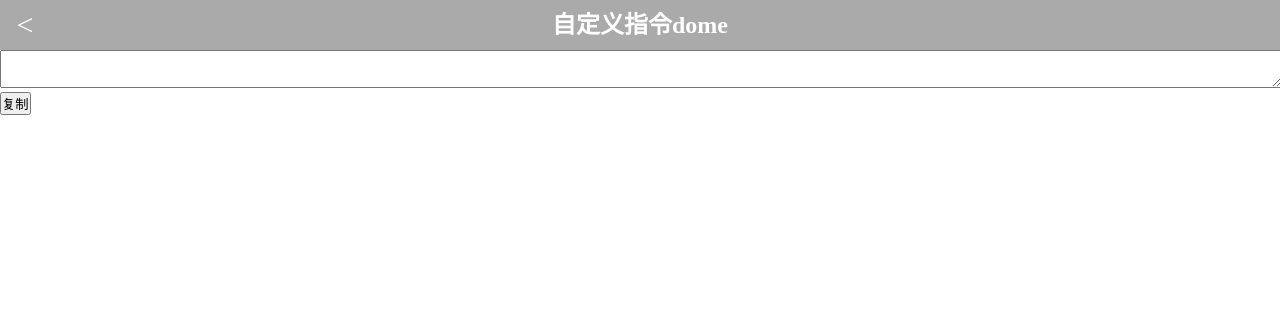
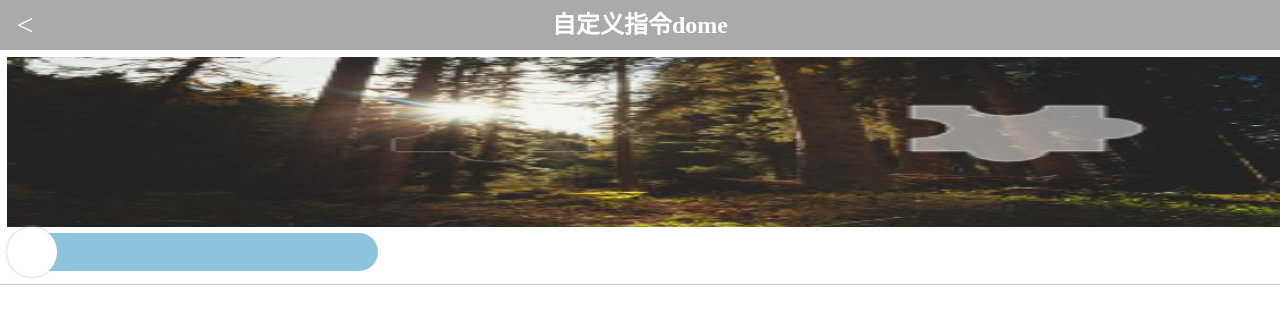
Before and after one commit to johnqin6/vue-demo, a Vue app: page /#/directive in a window 1280 px wide. Shown: the top 324 px of the page. Built offline with nearby package versions, Linux system fonts and the light colour scheme.

Commit message:
滑动验证图组件

```diff
--- /dev/null
+++ b/src/components/slidingPicture.vue
@@ -0,0 +1,253 @@
+<template>
+  <div class="slide-pictures">
+    <div class="sliding-pictures">
+      <div class="vimg">
+        <canvas id="sliderBlock"></canvas>
+        <canvas id="codeImg"></canvas>
+      </div>
+      <div class="slider">
+        <div class="track" :class="{ pintuTrue: puzzle }">
+          {{ tips }}
+        </div>
+        <!-- <div class="button el-icon-s-grid" @mousedown.prevent="drag"></div> -->
+        <div class="button el-icon-s-grid" @touchstart.prevent="drag"></div>
+      </div>
+      <div class="operation">
+        <span
+          title="关闭验证码"
+          @click="visible = false"
+          class="el-icon-circle-close"
+        ></span>
+        <span
+          title="刷新验证码"
+          @click="canvasInit"
+          class="el-icon-refresh-left"
+        ></span>
+      </div>
+    </div>
+  </div>
+</template>
+<script>
+export default {
+  data () {
+    return {
+      copyText: '',
+      // 滑块x轴数据
+      slider: {
+        mx: 0,
+        bx: 0
+      },
+      // 拼图是否正确
+      puzzle: false,
+      tips: ''
+    }
+  },
+  mounted () {
+    this.canvasInit()
+  },
+  methods: {
+    // 拼图验证码初始化
+    canvasInit () {
+      // 生成指定区间的随机数
+      const random = (min, max) => {
+        return Math.floor(Math.random() * (max - min + 1) + min)
+      }
+      // x: 254, y: 109
+      let mx = random(127, 244)
+      let bx = random(10, 128)
+      let y = random(10, 99)
+
+      this.slider = { mx, bx }
+
+      this.draw(mx, bx, y)
+    },
+    // 鼠标按下
+    drag (e) {
+      console.log('鼠标按下', e)
+      let dom = e.target // dom元素
+      let slider = document.querySelector('#sliderBlock') // 滑块dom
+      // const downCoordinate = { x: e.x, y: e.y }
+      const downCoordinate = { x: e.touches[0].screenX, y: e.touches[0].screenX }
+
+      // 正确的滑块数据
+      let checkx = Number(this.slider.mx) - Number(this.slider.bx)
+      // x轴数据
+      let x = 0
+      const move = moveEV => {
+        // x = moveEV.x - downCoordinate.x
+        // y = moveEV.y - downCoordinate.y;
+        x = moveEV.touches[0].screenX - downCoordinate.x
+        if (x >= 251 || x <= 0) return false
+        dom.style.left = x + 'px'
+        // dom.style.top = y + "px";
+        slider.style.left = x + 'px'
+      }
+
+      const up = () => {
+        // document.removeEventListener('mousemove', move)
+        // document.removeEventListener('mouseup', up)
+        document.removeEventListener('touchmove', move)
+        document.removeEventListener('mouseend', up)
+        dom.style.left = ''
+
+        // console.log(x, checkx)
+        let max = checkx - 5
+        let min = checkx - 10
+        console.log(x, checkx, max, min)
+        // 允许正负误差1
+        if ((max >= x && x >= min) || x === checkx) {
+          console.log('滑动解锁成功')
+          this.puzzle = true
+          this.tips = '验证成功'
+        } else {
+          console.log('拼图位置不正确')
+          this.tips = '验证失败，请重试'
+          this.puzzle = false
+          this.canvasInit()
+        }
+      }
+
+      // document.addEventListener('mousemove', move)
+      // document.addEventListener('mouseup', up)
+      document.addEventListener('touchmove', move)
+      document.addEventListener('touchend', up)
+    },
+    draw (mx = 200, bx = 20, y = 50) {
+      let mainDom = document.querySelector('#codeImg')
+      let bg = mainDom.getContext('2d')
+      let width = mainDom.width
+      let height = mainDom.height
+
+      let blockDom = document.querySelector('#sliderBlock')
+      let block = blockDom.getContext('2d')
+      // 重新赋值，让canvas进行重新绘制
+      blockDom.height = height
+      mainDom.height = height
+
+      let imgsrc = require('../assets/demo.jpg')
+      let img = document.createElement('img')
+      img.style.objectFit = 'scale-down'
+      img.src = imgsrc
+      img.onload = function () {
+        bg.drawImage(img, 0, 0, width, height)
+        block.drawImage(img, 0, 0, width, height)
+      }
+
+      let mainxy = { x: mx, y: y, r: 9 }
+      let blockxy = { x: bx, y: y, r: 9 }
+      this.drawBlock(bg, mainxy, 'fill')
+      this.drawBlock(block, blockxy, 'clip')
+    },
+    // 绘制拼图
+    drawBlock (ctx, xy = { x: 254, y: 109, r: 9 }, type) {
+      let x = xy.x
+      let y = xy.y
+      let r = xy.r
+      let w = 40
+      let PI = Math.PI
+      // 绘制
+      ctx.beginPath()
+      // left
+      ctx.moveTo(x, y)
+      // top
+      ctx.arc(x + (w + 5) / 2, y, r, -PI, 0, true)
+      ctx.lineTo(x + w + 5, y)
+      // right
+      ctx.arc(x + w + 5, y + w / 2, r, 1.5 * PI, 0.5 * PI, false)
+      ctx.lineTo(x + w + 5, y + w)
+      // bottom
+      ctx.arc(x + (w + 5) / 2, y + w, r, 0, PI, false)
+      ctx.lineTo(x, y + w)
+      ctx.arc(x, y + w / 2, r, 0.5 * PI, 1.5 * PI, true)
+      ctx.lineTo(x, y)
+      // 修饰，没有会看不出效果
+      ctx.lineWidth = 1
+      ctx.fillStyle = 'rgba(255, 255, 255, 0.5)'
+      ctx.strokeStyle = 'rgba(255, 255, 255, 0.5)'
+      ctx.stroke()
+      ctx[type]()
+      ctx.globalCompositeOperation = 'xor'
+    }
+  }
+}
+</script>
+<style lang="less" scoped>
+.slide-pictures {
+  width: 100%;
+}
+/*该样式最终是以弹窗插入*/
+.sliding-pictures {
+  width: 100%;
+  .vimg {
+    width: 100%;
+    height: 170px;
+    box-sizing: border-box;
+    #codeImg,
+    #sliderBlock {
+      padding: 7px 7px 0 7px;
+      width: inherit;
+      height: inherit;
+    }
+    #sliderBlock {
+      position: absolute;
+      z-index: 4000;
+    }
+  }
+  .slider {
+    width: 100%;
+    height: 65px;
+    border-bottom: #c7c9d0 1px solid;
+    display: flex;
+    align-items: center;
+    justify-content: flex-start;
+    box-sizing: border-box;
+    .track {
+      margin-left: 7px;
+      width: 286px;
+      height: 38px;
+      background: rgba(28, 136, 188, 0.5);
+      border-radius: 25px;
+      font-size: 14px;
+      line-height: 38px;
+      padding-right: 15px;
+      padding-left: 70px;
+    }
+    .pintuTrue {
+      background: #67c23a;
+      color: #ffffff;
+    }
+    .button {
+      position: absolute;
+      width: 50px;
+      height: 50px;
+      line-height: 48px;
+      background: #ffffff;
+      box-shadow: #b9bdc8 0 0 3px;
+      border-radius: 50%;
+      left: 7px;
+      text-align: center;
+      font-size: 28px;
+      color: #3e5d8b;
+      &:hover {
+        color: #2181bd;
+      }
+    }
+  }
+  .operation {
+    width: 100%;
+    height: 40px;
+    > span {
+      color: #9fa3ac;
+      display: inline-block;
+      width: 40px;
+      font-size: 25px;
+      line-height: 40px;
+      text-align: center;
+      &:hover {
+        background: #e2e8f5;
+      }
+    }
+  }
+}
+
+</style>
--- a/src/views/directive/index.vue
+++ b/src/views/directive/index.vue
@@ -1,15 +1,21 @@
 <template>
   <div class="directive">
-    <textarea v-model="copyText" class="content"></textarea>
-    <button v-copy="copyText">复制</button>
+    <!-- <textarea v-model="copyText" class="content"></textarea>
+    <button v-copy="copyText">复制</button> -->
+    <slider-picture></slider-picture>
   </div>
 </template>
 <script>
+import sliderPicture from '../../components/slidingPicture'
+
 export default {
   data () {
     return {
       copyText: ''
     }
+  },
+  components: {
+    sliderPicture
   }
 }
 </script>
@@ -18,4 +24,10 @@ export default {
   width: 100%;
   height: 36px;
 }
+// .directive {
+//   position: relative;
+//   width: 300px;
+//   padding: 0;
+//   border-radius: 2px;
+// }
 </style>
```
Also changed, not shown: src/assets/demo.jpg (added), src/components/dateTime/dateTimePicker.vue (line endings or trailing spaces), src/components/rtIcon.vue (line endings or trailing spaces).
